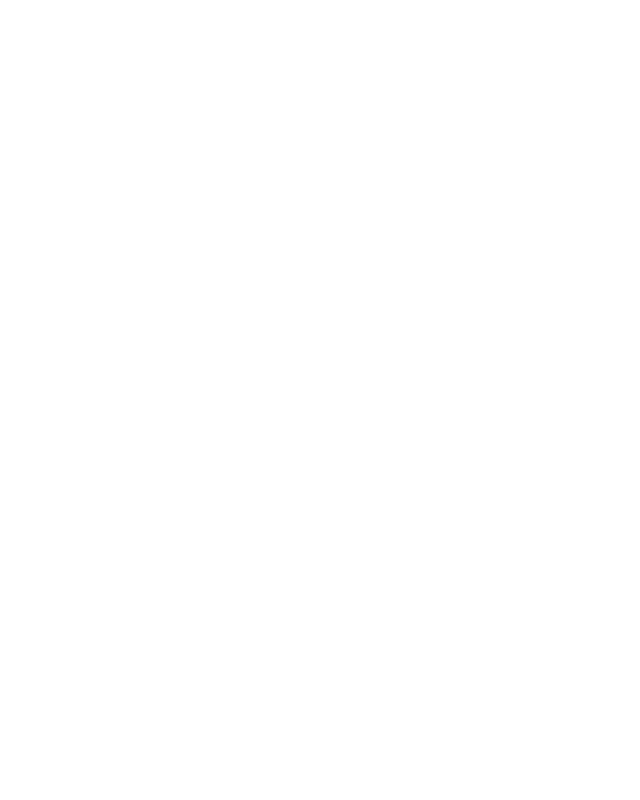
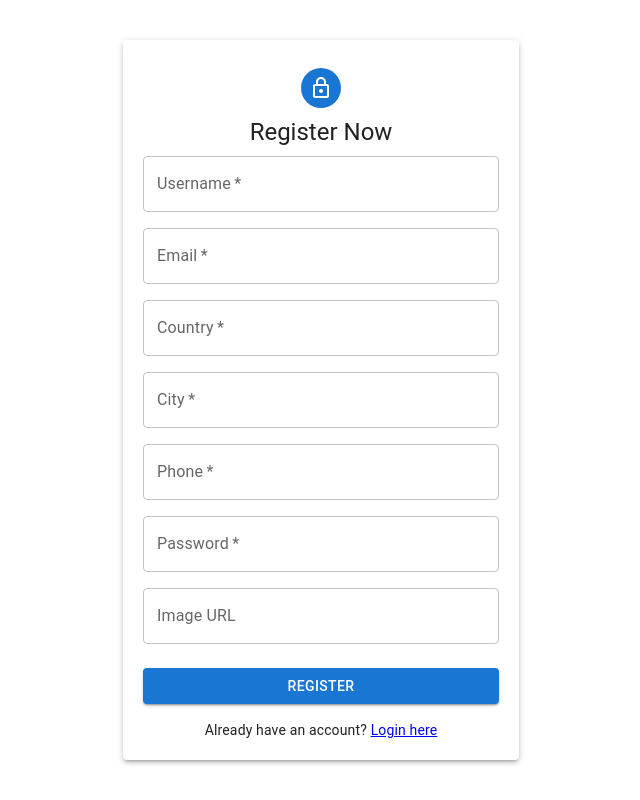
Before and after one commit to Sikandar873964/hotelbooking, a React (Create React App) app in the folder client/: page /register in a window 1280 px wide. Before the commit this address had no page. Shown: the whole page, without its empty margins (319-959 px from the left). Built offline with nearby package versions, Linux system fonts and the light colour scheme; the HTML template or start-up script is replaced by a standard one.

Commit message:
added register component

```diff
--- a/client/src/App.js
+++ b/client/src/App.js
@@ -3,19 +3,17 @@
 import List from "./pages/list/List";
 import Hotel from "./pages/hotel/Hotel";
 import Login from "./pages/login/Login";
-
-
-
-
+import Register from "./pages/register/Register";
 
 function App() {
   return (
     <BrowserRouter>
       <Routes>
-      <Route path="/" element={<Home />} />
-      <Route path="/hotels" element={<List />} />
-      <Route path="/hotels/:id" element={<Hotel />} />
-      <Route path="/login" element={<Login />} />
+        <Route path="/" element={<Home />} />
+        <Route path="/hotels" element={<List />} />
+        <Route path="/hotels/:id" element={<Hotel />} />
+        <Route path="/login" element={<Login />} />
+        <Route path="/register" element={<Register />} />
       </Routes>
     </BrowserRouter>
   );
--- /dev/null
+++ b/client/src/pages/register/Register.jsx
@@ -0,0 +1,171 @@
+import React, { useState } from "react";
+import { Link } from "react-router-dom";
+import axios from "axios";
+import {
+  Avatar,
+  Button,
+  CssBaseline,
+  TextField,
+  Grid,
+  Typography,
+  Container,
+  Paper,
+} from "@mui/material";
+import LockOutlinedIcon from "@mui/icons-material/LockOutlined";
+import { toast, ToastContainer } from "react-toastify";
+import "react-toastify/dist/ReactToastify.css";
+
+const Register = () => {
+  const [formData, setFormData] = useState({
+    username: "",
+    email: "",
+    country: "",
+    img: "",
+    city: "",
+    phone: "",
+    password: "",
+  });
+
+  const handleChange = (e) => {
+    setFormData({ ...formData, [e.target.name]: e.target.value });
+  };
+
+  const handleRegister = async () => {
+    try {
+      const response = await axios.post(
+        "http://localhost:8800/api/auth/register",
+        formData
+      );
+      console.log(response.data);
+      toast.success("Congratulations! You have been registered.");
+
+      setTimeout(() => {
+        window.location.href = "/login";
+      }, 1000);
+    } catch (error) {
+      console.error("Registration failed:", error.message);
+    }
+  };
+
+  return (
+    <Container
+      component="main"
+      maxWidth="xs"
+      style={{
+        display: "flex",
+        flexDirection: "column",
+        alignItems: "center",
+        justifyContent: "center",
+        height: "100vh",
+      }}
+    >
+      <CssBaseline />
+      <Paper
+        elevation={3}
+        style={{
+          display: "flex",
+          flexDirection: "column",
+          alignItems: "center",
+          padding: "20px",
+          width: "100%",
+        }}
+      >
+        <Avatar style={{ margin: "8px", backgroundColor: "#1976D2" }}>
+          <LockOutlinedIcon />
+        </Avatar>
+        <Typography variant="h5">Register Now</Typography>
+        <form style={{ width: "100%", marginTop: "8px" }}>
+          <Grid container spacing={2}>
+            <Grid item xs={12}>
+              <TextField
+                fullWidth
+                label="Username"
+                name="username"
+                value={formData.username}
+                onChange={handleChange}
+                required
+              />
+            </Grid>
+            <Grid item xs={12}>
+              <TextField
+                fullWidth
+                label="Email"
+                name="email"
+                type="email"
+                value={formData.email}
+                onChange={handleChange}
+                required
+              />
+            </Grid>
+            <Grid item xs={12}>
+              <TextField
+                fullWidth
+                label="Country"
+                name="country"
+                value={formData.country}
+                onChange={handleChange}
+                required
+              />
+            </Grid>
+            <Grid item xs={12}>
+              <TextField
+                fullWidth
+                label="City"
+                name="city"
+                value={formData.city}
+                onChange={handleChange}
+                required
+              />
+            </Grid>
+            <Grid item xs={12}>
+              <TextField
+                fullWidth
+                label="Phone"
+                name="phone"
+                value={formData.phone}
+                onChange={handleChange}
+                required
+              />
+            </Grid>
+            <Grid item xs={12}>
+              <TextField
+                fullWidth
+                label="Password"
+                name="password"
+                type="password"
+                value={formData.password}
+                onChange={handleChange}
+                required
+              />
+            </Grid>
+            <Grid item xs={12}>
+              <TextField
+                fullWidth
+                label="Image URL"
+                name="img"
+                value={formData.img}
+                onChange={handleChange}
+              />
+            </Grid>
+          </Grid>
+          <Button
+            type="button"
+            fullWidth
+            variant="contained"
+            color="primary"
+            style={{ margin: "24px 0 16px" }}
+            onClick={handleRegister}
+          >
+            Register
+          </Button>
+        </form>
+        <Typography variant="body2">
+          Already have an account? <Link to="/login">Login here</Link>
+        </Typography>
+      </Paper>
+      <ToastContainer />
+    </Container>
+  );
+};
+
+export default Register;
```
Also changed, not shown: client/src/pages/register/register.css (added).
